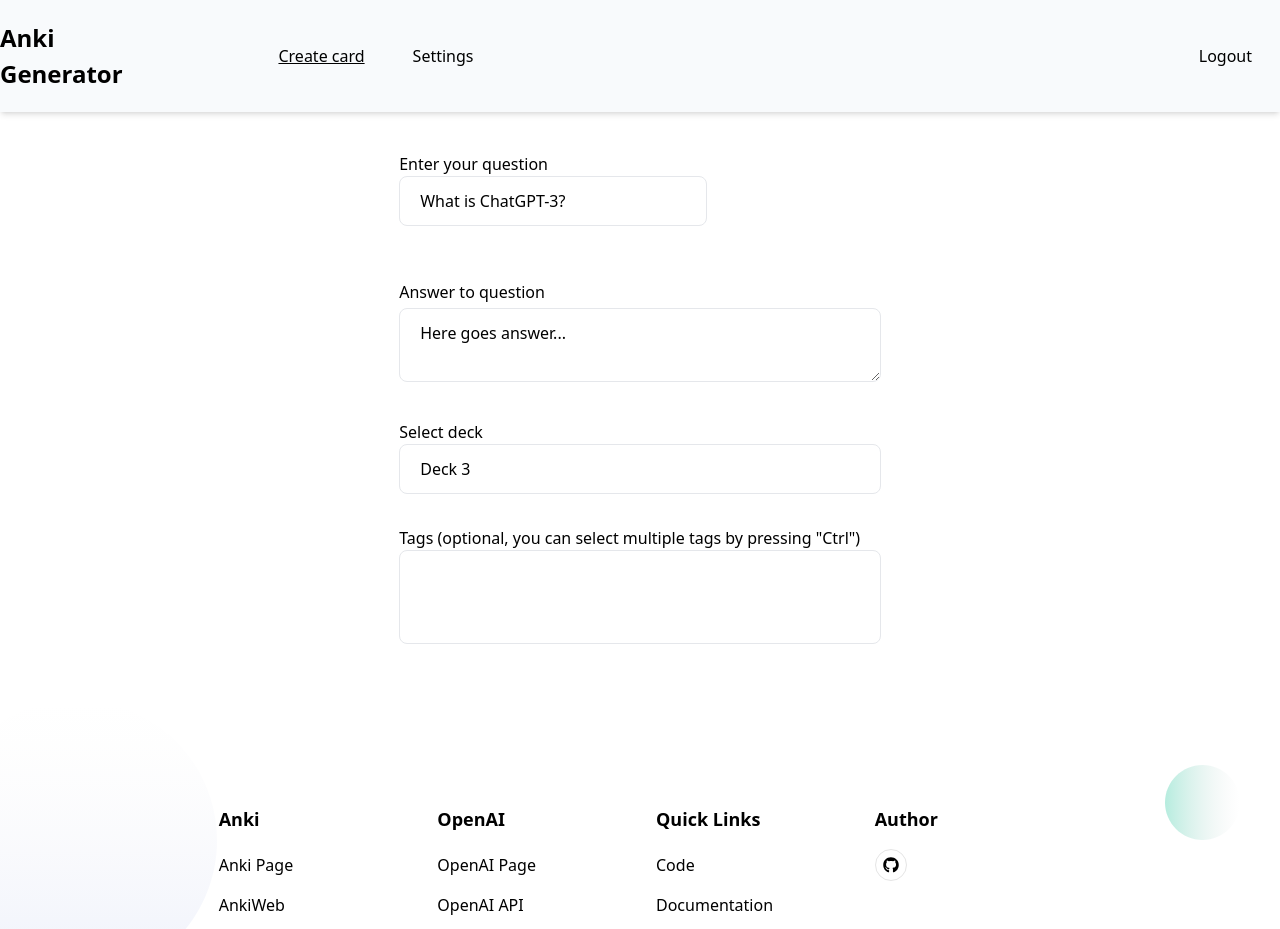
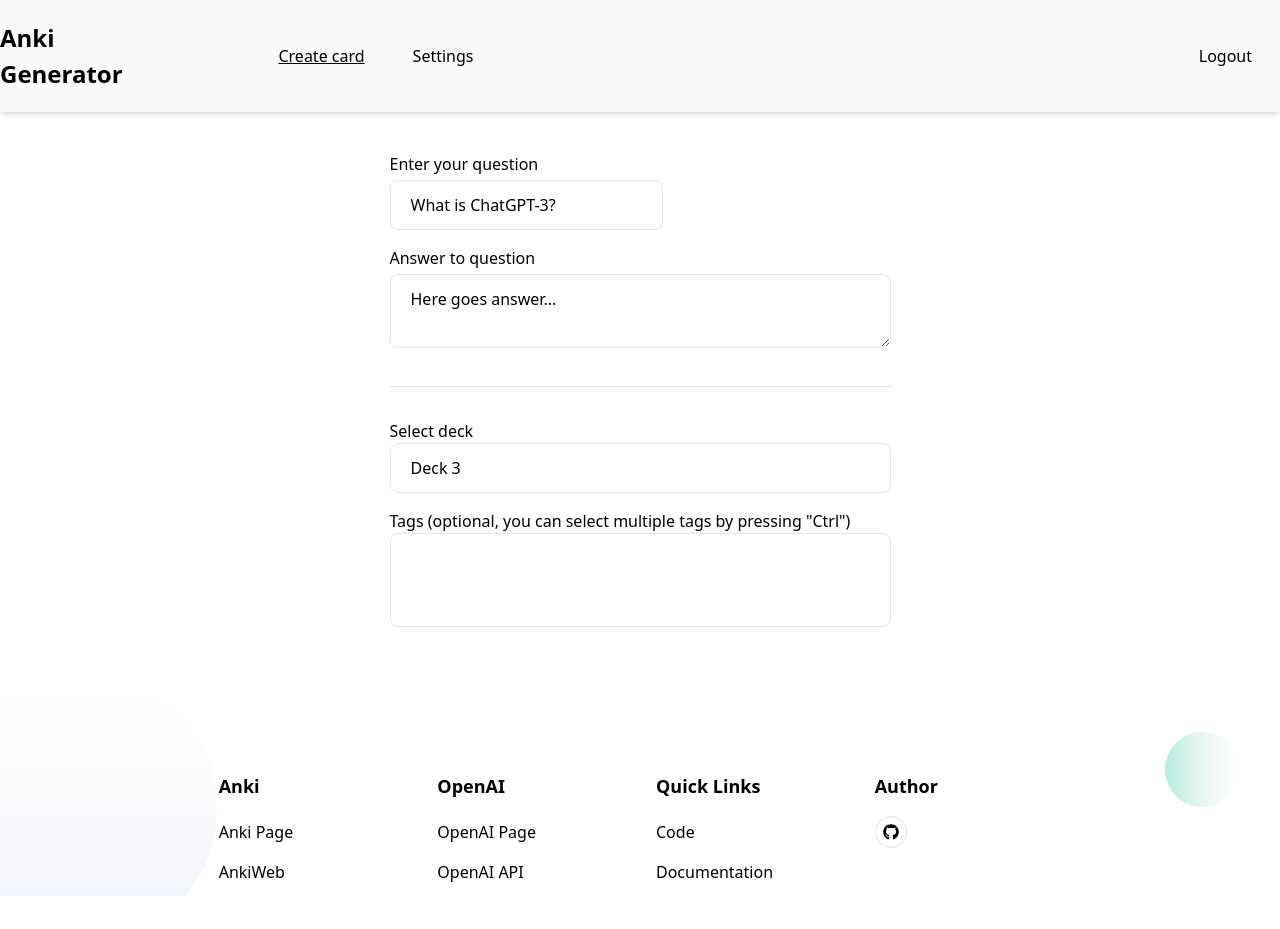
Before and after one commit to MarcinParda/anki-chatgpt, a Next.js app: page /create-card in a window 1280 px wide. After the commit the page ends 896 px from the top, so only its background shows below. Built offline with nearby package versions, Linux system fonts and the light colour scheme; what tailgrids, tw-elements would draw is missing.

Commit message:
feat: split CreateCardForm to components

```diff
--- a/components/CreateCardForm/CreateCardForm.tsx
+++ b/components/CreateCardForm/CreateCardForm.tsx
@@ -1,104 +1,19 @@
-import { Input } from '@/components/Input';
-import { Select } from '@/components/Select';
 import { Button } from '@/components/Button';
-import React, { useState } from 'react';
-import { FiSend } from 'react-icons/fi';
+import React from 'react';
 import { TagMultiselect } from './TagMultiselect';
+import { GenerateAnswerForm } from './GenerateAnswerForm';
+import { SelectDeck } from './SelectDeck';
 
 export const CreateCardForm = () => {
-  const [question, setQuestion] = useState('What is ChatGPT-3?');
-  const [answer, setAnswer] = useState('Here goes answer...');
-  const [pageStatus, setPageStatus] = useState<
-    | 'INITIAL'
-    | 'GENERATING_ANSWER'
-    | 'ANSWER_GENERATED'
-    | 'ADDING_ANKI'
-    | 'ANKI_ADDED'
-  >('INITIAL');
-
-  const generateAnswer = async () => {
-    setPageStatus('GENERATING_ANSWER');
-    const response = await fetch('/api/answer', {
-      method: 'POST',
-      headers: {
-        'Content-Type': 'application/json',
-      },
-      body: JSON.stringify({ question }),
-    });
-    const data = await response.json();
-    setAnswer(data.answer);
-    setPageStatus('ANSWER_GENERATED');
-  };
-
-  const addAnki = async () => {
-    setPageStatus('ADDING_ANKI');
-    setPageStatus('ANKI_ADDED');
-  };
-
-  const isAnkiButtonDisabled = () => {
-    if (question.trim() === '' || answer.trim() === '') {
-      return true;
-    }
-    return false;
-  };
   return (
-    <section className="mx-auto flex flex-col gap-8 pt-10">
-      <div>
-        <label>Enter your question</label>
-        <div className="flex gap-5">
-          <div className="w-8/12">
-            <Input
-              type="text"
-              disabled={false}
-              name="question-input"
-              value={question}
-              onChange={(e) => setQuestion(e.target.value)}
-            />
-          </div>
-          <div className="w-4/12 ">
-            <Button
-              onClick={generateAnswer}
-              icon={<FiSend />}
-              label="Generate answer"
-              loading={pageStatus === 'GENERATING_ANSWER'}
-              disabled={pageStatus === 'GENERATING_ANSWER'}
-            />
-          </div>
-        </div>
-      </div>
-      <label>
-        <span>Answer to question</span>
-        <textarea
-          title="answer"
-          className="mt-1 w-full rounded-lg border border-form-stroke py-3 px-5 font-medium text-body-color placeholder-body-color outline-none transition focus:border-primary active:border-primary disabled:cursor-default disabled:bg-[#F5F7FD]"
-          value={answer}
-          onChange={(e) => setAnswer(e.target.value)}
-        />
-      </label>
-      <Select
-        label="Select deck"
-        options={[
-          { label: 'Deck 1', value: 'deck-1' },
-          { label: 'Deck 2', value: 'deck-2' },
-          { label: 'Deck 3', value: 'deck-3' },
-        ]}
-      />
-      {/* <div className="mb-6">
-        <Input
-          label="Tags (optional)"
-          type="text"
-          disabled={false}
-          name="question-input"
-          value={tagsQuery.data}
-          onChange={(e) => setTags(e.target.value)}
-        />
-      </div> */}
-      <TagMultiselect />
-      <Button
-        onClick={addAnki}
-        label="Add anki card to deck"
-        disabled={isAnkiButtonDisabled()}
-      />
+    <section className="mx-auto">
+      <form className="flex flex-col gap-4 pt-10">
+        <GenerateAnswerForm />
+        <hr className="my-4 text-slate-300" />
+        <SelectDeck />
+        <TagMultiselect />
+        <Button onClick={() => {}} label="Add anki card to deck" />
+      </form>
     </section>
   );
 };
--- /dev/null
+++ b/components/CreateCardForm/GenerateAnswerForm.tsx
@@ -0,0 +1,54 @@
+import React, { useState } from 'react';
+import { FiSend } from 'react-icons/fi';
+import { Button } from '../Button';
+import { Input } from '../Input';
+
+export const GenerateAnswerForm = () => {
+  const [question, setQuestion] = useState('What is ChatGPT-3?');
+  const [answer, setAnswer] = useState('Here goes answer...');
+
+  const generateAnswer = async () => {
+    const response = await fetch('/api/answer', {
+      method: 'POST',
+      headers: {
+        'Content-Type': 'application/json',
+      },
+      body: JSON.stringify({ question }),
+    });
+    const data = await response.json();
+    setAnswer(data.answer);
+  };
+
+  return (
+    <>
+      <div className="flex gap-5">
+        <Input
+          label="Enter your question"
+          type="text"
+          disabled={false}
+          name="question-input"
+          value={question}
+          onChange={(e) => setQuestion(e.target.value)}
+        />
+        <span className="w-52 self-end">
+          <Button
+            onClick={generateAnswer}
+            icon={<FiSend />}
+            label="Generate answer"
+            // loading={pageStatus === 'GENERATING_ANSWER'}
+            // disabled={pageStatus === 'GENERATING_ANSWER'}
+          />
+        </span>
+      </div>
+      <label>
+        <span>Answer to question</span>
+        <textarea
+          title="answer"
+          className="mt-1 w-full rounded-lg border border-form-stroke py-3 px-5 font-medium text-body-color placeholder-body-color outline-none transition focus:border-primary active:border-primary disabled:cursor-default disabled:bg-[#F5F7FD]"
+          value={answer}
+          onChange={(e) => setAnswer(e.target.value)}
+        />
+      </label>
+    </>
+  );
+};
--- /dev/null
+++ b/components/CreateCardForm/SelectDeck.tsx
@@ -0,0 +1,15 @@
+import React from 'react';
+import { Select } from '../Select';
+
+export const SelectDeck = () => {
+  return (
+    <Select
+      label="Select deck"
+      options={[
+        { label: 'Deck 1', value: 'deck-1' },
+        { label: 'Deck 2', value: 'deck-2' },
+        { label: 'Deck 3', value: 'deck-3' },
+      ]}
+    />
+  );
+};
```
